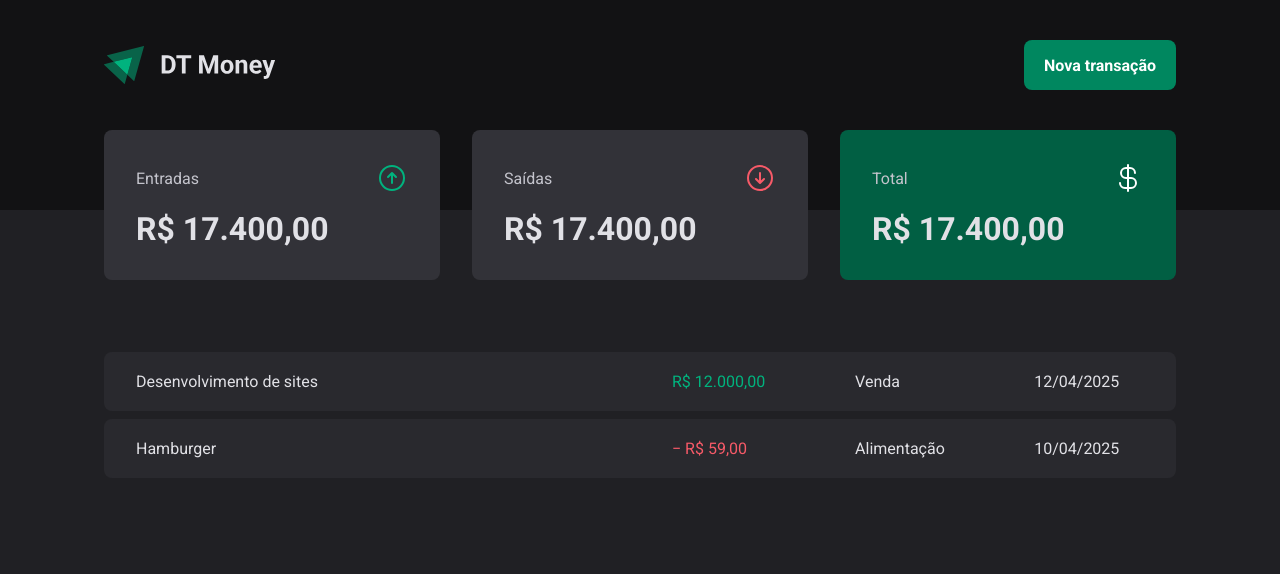
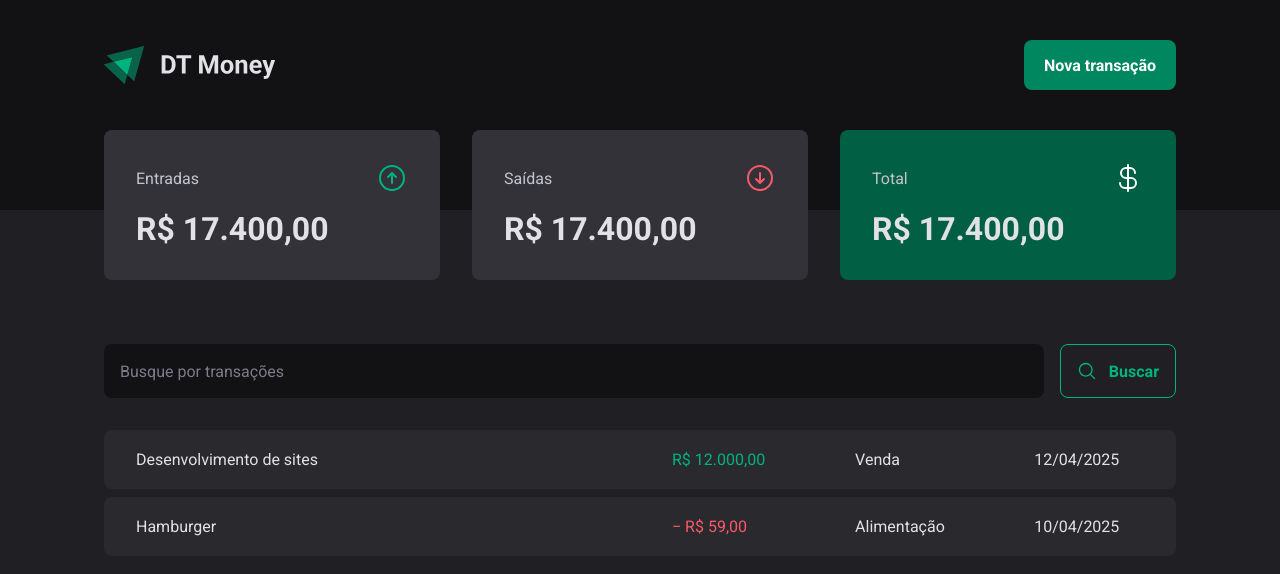
Before and after one commit to guilherme-s-barros/03-dt-money, a React (Vite) app: page / in a window 1280 px wide. Shown: the top 574 px of the page. Built offline with nearby package versions, Linux system fonts and the light colour scheme.

Commit message:
Estrutura visual - Componente: SearchForm

```diff
--- /dev/null
+++ b/src/pages/transactions/components/search-form/index.tsx
@@ -0,0 +1,15 @@
+import { MagnifyingGlassIcon } from '@phosphor-icons/react'
+
+import { SearchFormContainer } from './styles'
+
+export function SearchForm() {
+  return (
+    <SearchFormContainer>
+      <input type="text" placeholder="Busque por transações" />
+      <button type="submit">
+        <MagnifyingGlassIcon size={20} />
+        Buscar
+      </button>
+    </SearchFormContainer>
+  )
+}
--- /dev/null
+++ b/src/pages/transactions/components/search-form/styles.ts
@@ -0,0 +1,44 @@
+import styled from 'styled-components'
+
+export const SearchFormContainer = styled.form`
+  display: flex;
+  gap: 1rem;
+
+  input {
+    flex: 1;
+    border: 0;
+    border-radius: 0.5rem;
+    background: ${props => props.theme['gray-900']};
+    color: ${props => props.theme['gray-300']};
+    padding: 1rem;
+
+    &::placeholder {
+      color: ${props => props.theme['gray-500']};
+    }
+  }
+
+  button {
+    display: flex;
+    align-items: center;
+    gap: 0.75rem;
+
+    padding: 1rem;
+    background: transparent;
+    border: 1px solid ${props => props.theme['green-300']};
+    border-radius: 0.5rem;
+    color: ${props => props.theme['green-300']};
+    font-weight: bold;
+    cursor: pointer;
+
+    transition:
+      background 0.2s,
+      border-color 0.2s,
+      color 0.2s;
+
+    &:hover {
+      background: ${props => props.theme['green-500']};
+      border-color: ${props => props.theme['green-500']};
+      color: ${props => props.theme.white};
+    }
+  }
+`
--- a/src/pages/transactions/index.tsx
+++ b/src/pages/transactions/index.tsx
@@ -1,5 +1,6 @@
 import { Header } from '../../components/header'
 import { Summary } from '../../components/summary'
+import { SearchForm } from './components/search-form'
 
 import { PriceHighlight, TransactionsContainer, TransactionsTable } from './styles'
 
@@ -10,6 +11,8 @@ export function Transactions() {
       <Summary />
 
       <TransactionsContainer>
+        <SearchForm />
+
         <TransactionsTable>
           <tbody>
             <tr>
--- a/src/pages/transactions/styles.ts
+++ b/src/pages/transactions/styles.ts
@@ -11,7 +11,7 @@ export const TransactionsTable = styled.table`
   width: 100%;
   border-collapse: separate;
   border-spacing: 0 0.5rem;
-  /* margin-top: 1.5rem; */
+  margin-top: 1.5rem;
 
   td {
     background: ${props => props.theme['gray-700']};
--- a/src/styles/global.ts
+++ b/src/styles/global.ts
@@ -9,7 +9,7 @@ export const GlobalStyle = createGlobalStyle`
 
   :focus {
     outline: 0;
-    box-shadow: 0 0 0 2px ${props => props.theme['green-500']};
+    box-shadow: 0 0 0 2px ${props => props.theme['green-700']};
   }
 
   body {
```
